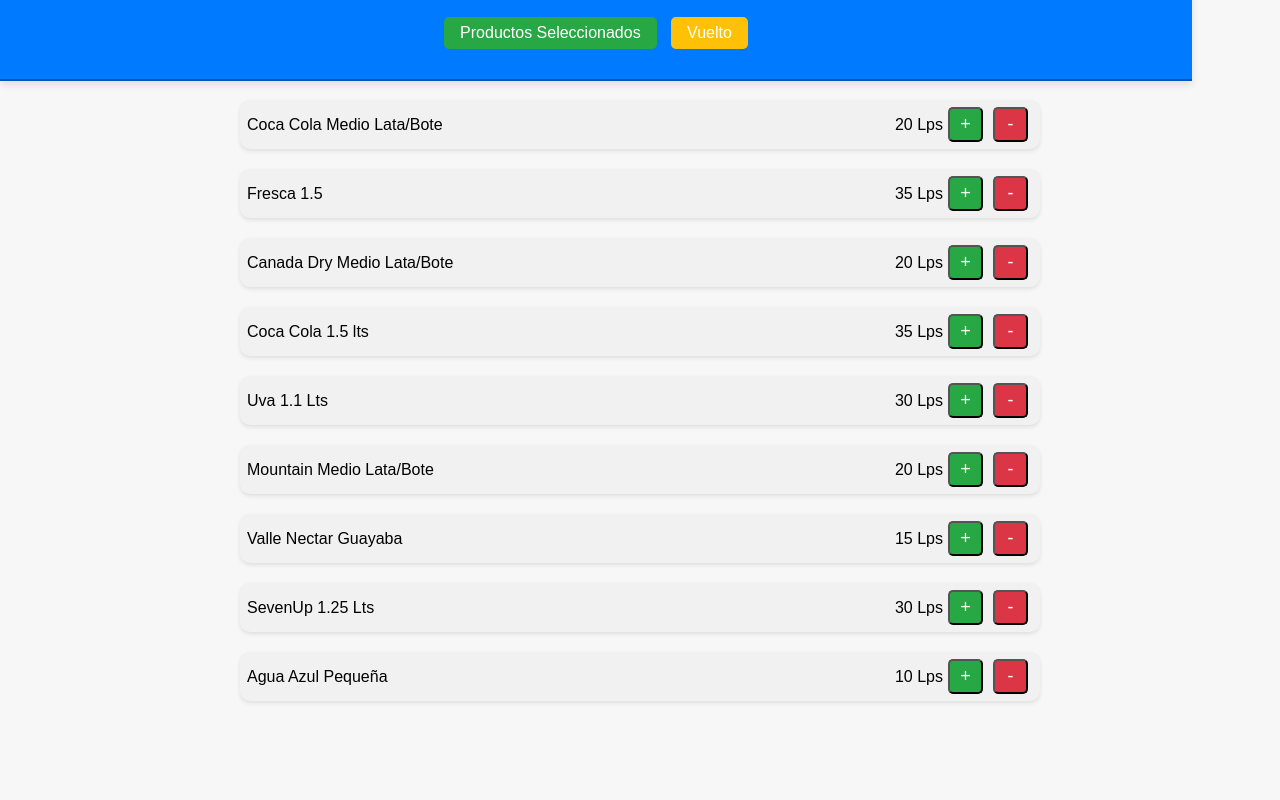
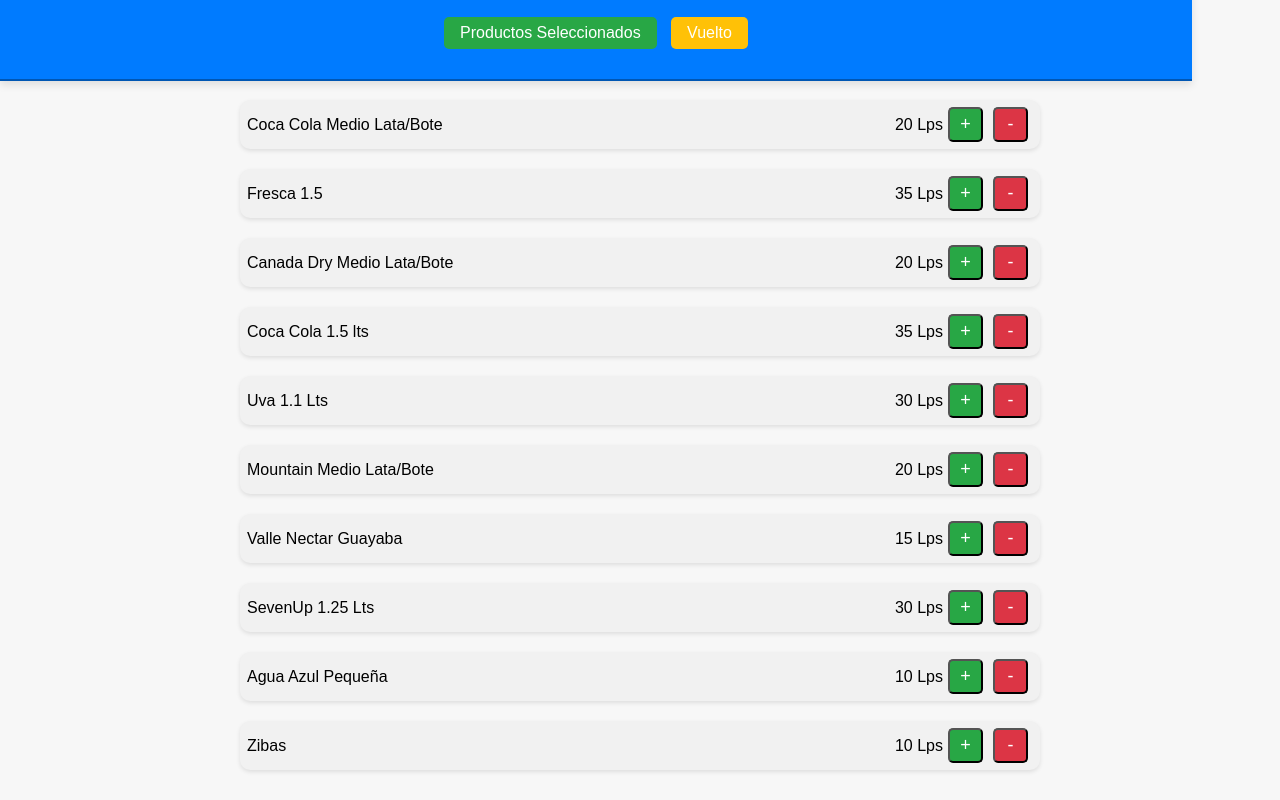
Before and after one commit to PulperiaLaMision/Mision, a plain HTML site: page index.html in a window 1280 px wide. Shown: the part 90-890 px from the top of the page. Before the commit the page ends 821 px from the top, so only its background shows below. Drawn offline with nearby package versions, Linux system fonts and the light colour scheme.

Commit message:
Actualizar index.html

```diff
--- a/index.html
+++ b/index.html
@@ -413,6 +413,16 @@
             </div>
         </div>
 
+<div class="products-list">
+            <div class="product-info">
+                <p>Zibas</p>
+                <p class="price">10 Lps</p>
+            </div>
+            <div class="button-group">
+                <button class="button green-button" onclick="addProduct('Zibas', 10)">+</button>
+                <button class="button red-button" onclick="removeProduct('Zibas', 10)">-</button>
+            </div>
+        </div>
 
         <!-- Continúan los demás productos de la misma forma -->
 
```
